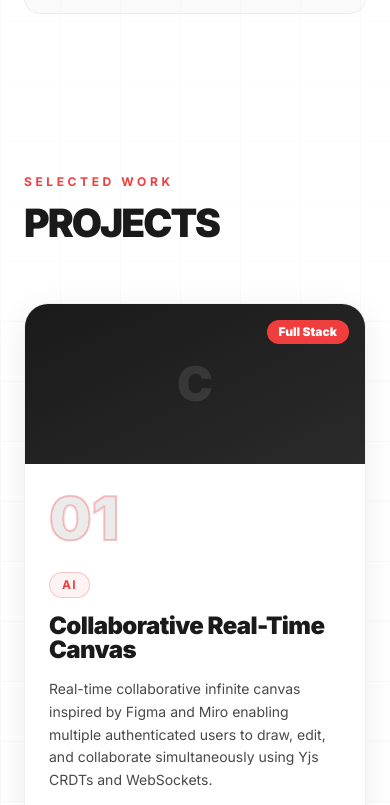
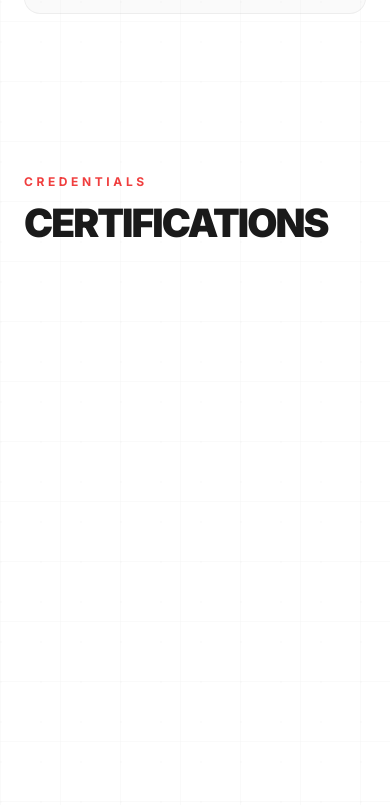
Before and after one commit to Manojkumar13-ux/portfolio, a Next.js app: page / in a window 390 px wide. Shown: the part 2919-3724 px from the top of the page. Built offline with nearby package versions, Linux system fonts and the light colour scheme.

Commit message:
Add certifications section with Forage job simulation credentials

```diff
--- a/src/app/page.tsx
+++ b/src/app/page.tsx
@@ -5,6 +5,7 @@ import { Navbar } from "@/components/Navbar";
 import { Hero } from "@/components/Hero";
 import { About } from "@/components/About";
 import { Skills } from "@/components/Skills";
+import { Certifications } from "@/components/Certifications";
 import { Projects } from "@/components/Projects";
 import { Contact } from "@/components/Contact";
 import { Footer } from "@/components/Footer";
@@ -26,6 +27,7 @@ export default function Home() {
         <Hero />
         <About />
         <Skills />
+        <Certifications />
         <Projects />
         <Contact />
       </main>
--- /dev/null
+++ b/src/components/Certifications.tsx
@@ -0,0 +1,50 @@
+"use client";
+import { useRef, useEffect } from "react";
+import gsap from "gsap";
+import { ScrollTrigger } from "gsap/ScrollTrigger";
+import { certifications } from "@/data/portfolio";
+import { ExternalLink } from "lucide-react";
+
+gsap.registerPlugin(ScrollTrigger);
+
+export function Certifications() {
+  const sectionRef = useRef<HTMLElement>(null);
+
+  useEffect(() => {
+    const ctx = gsap.context(() => {
+      gsap.from(".cert-title", { y: 60, opacity: 0, duration: 1, ease: "power3.out", scrollTrigger: { trigger: ".cert-title", start: "top 85%" } });
+      gsap.from(".cert-card", { y: 50, opacity: 0, duration: 0.6, stagger: 0.12, ease: "power3.out", scrollTrigger: { trigger: ".cert-card", start: "top 90%" } });
+    }, sectionRef);
+    return () => ctx.revert();
+  }, []);
+
+  return (
+    <section id="certifications" ref={sectionRef} className="bg-white min-h-screen w-full py-20 md:py-32 font-inter overflow-hidden flex flex-col justify-center">
+      <div className="absolute inset-0 opacity-[0.03]" style={{ backgroundImage: "radial-gradient(circle at 1px 1px, rgba(0,0,0,0.4) 1px, transparent 0)", backgroundSize: "40px 40px" }} />
+      <div className="relative w-full max-w-5xl mx-auto px-6 md:px-12">
+        <div className="cert-title mb-16">
+          <p className="text-xs font-bold tracking-[0.3em] uppercase text-[#f03e3e] mb-4">Credentials</p>
+          <h2 className="text-[10vw] md:text-[5.5vw] font-black uppercase leading-[0.85] tracking-tighter text-[#1a1a1a]">Certifications</h2>
+        </div>
+        <div className="grid md:grid-cols-3 gap-5">
+          {certifications.map((cert, i) => (
+            <a key={i} href={cert.link} target="_blank" rel="noopener noreferrer" className="cert-card group p-6 md:p-8 rounded-2xl border border-black/5 bg-black/[0.02] hover:border-[#f03e3e]/20 hover:bg-white transition-all duration-300 flex flex-col gap-4">
+              <div className="flex items-center gap-2">
+                <div className="w-8 h-8 rounded-full bg-[#f03e3e]/10 flex items-center justify-center shrink-0">
+                  <span className="text-xs font-black text-[#f03e3e]">{String(i + 1).padStart(2, "0")}</span>
+                </div>
+                <span className="text-[10px] font-bold tracking-widest uppercase text-[#1a1a1a]/30">{cert.date}</span>
+              </div>
+              <h3 className="text-base md:text-lg font-black text-[#1a1a1a] tracking-tight leading-snug">{cert.title}</h3>
+              <p className="text-xs font-bold text-[#f03e3e]">{cert.issuer}</p>
+              <div className="flex items-center gap-1.5 mt-auto pt-2 text-[10px] font-bold text-[#1a1a1a]/30 uppercase tracking-widest group-hover:text-[#f03e3e] transition-colors">
+                <span>View Certificate</span>
+                <ExternalLink className="w-3 h-3" />
+              </div>
+            </a>
+          ))}
+        </div>
+      </div>
+    </section>
+  );
+}
--- a/src/components/Navbar.tsx
+++ b/src/components/Navbar.tsx
@@ -5,6 +5,7 @@ const links = [
   { name: "About", href: "#about" },
   { name: "Skills", href: "#skills" },
   { name: "Projects", href: "#projects" },
+  { name: "Certs", href: "#certifications" },
   { name: "Contact", href: "#contact" },
 ];
 
--- a/src/data/portfolio.ts
+++ b/src/data/portfolio.ts
@@ -88,11 +88,14 @@ export const experience = [
 
 export const education = { institution: "Nehru Institute of Engineering and Technology", degree: "Bachelor of Engineering", field: "Computer Science and Engineering", period: "2021 - 2025", cgpa: "7.30/10" };
 
-export const certifications = [
-  "Java Programming - IIT Bombay Spoken Tutorial",
-  "Python Programming - IIT Bombay Spoken Tutorial",
-  "MongoDB Basics - MongoDB University",
-  "Postman API Fundamentals Student Expert",
+export interface Certification {
+  title: string; issuer: string; date: string; link: string;
+}
+
+export const certifications: Certification[] = [
+  { title: "Introduction to Cloud Job Simulation", issuer: "Datacom (Forage)", date: "Jul 2026", link: "https://www.theforage.com/completion-certificates/gCW7Xki5Y3vNpBmnn/qsuRRyXDZ7Dj2QFx4_gCW7Xki5Y3vNpBmnn_693a6ad6f94bb69f9cb2d736_1784275834067_completion_certificate.pdf" },
+  { title: "Introduction to Cybersecurity Job Simulation", issuer: "Commonwealth Bank (Forage)", date: "Jul 2026", link: "https://www.theforage.com/completion-certificates/2sNmYuurxgpFYawco/x52Jy9s26xNbZkTQ7_2sNmYuurxgpFYawco_693a6ad6f94bb69f9cb2d736_1784275595075_completion_certificate.pdf" },
+  { title: "Advanced Software Engineering Job Simulation", issuer: "Walmart USA (Forage)", date: "Jul 2026", link: "https://www.theforage.com/completion-certificates/prBZoAihniNijyD6d/oX6f9BbCL9kJDJzfg_prBZoAihniNijyD6d_693a6ad6f94bb69f9cb2d736_1784272219631_completion_certificate.pdf" },
 ];
 
 export const achievements = [
```
